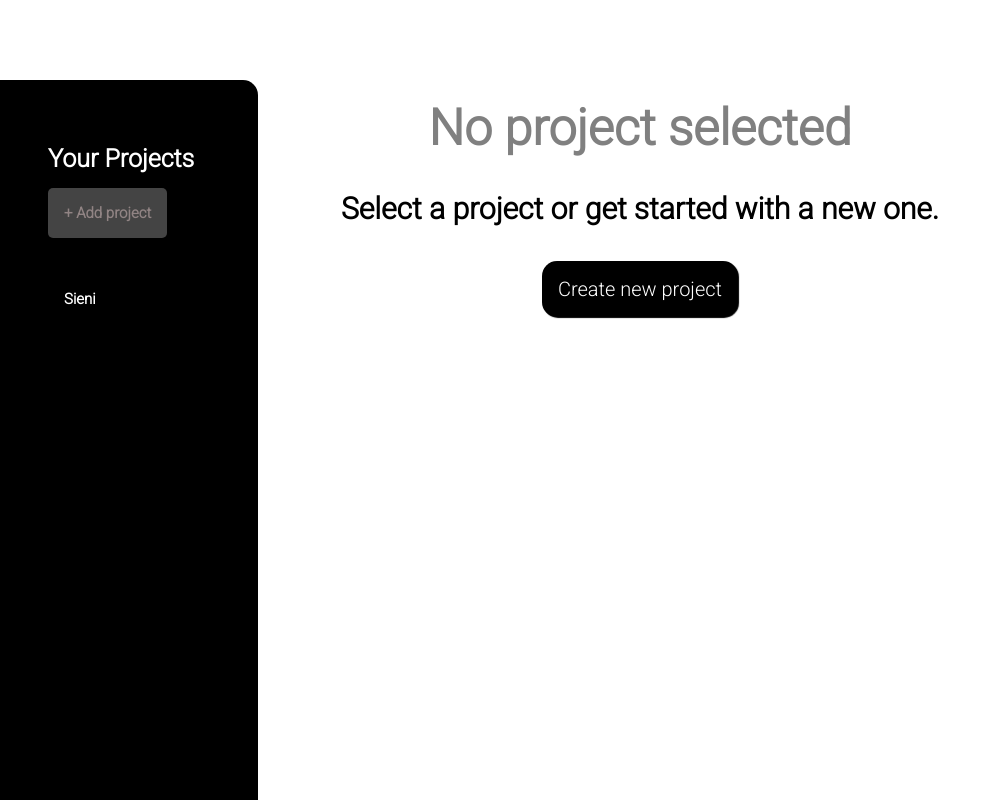
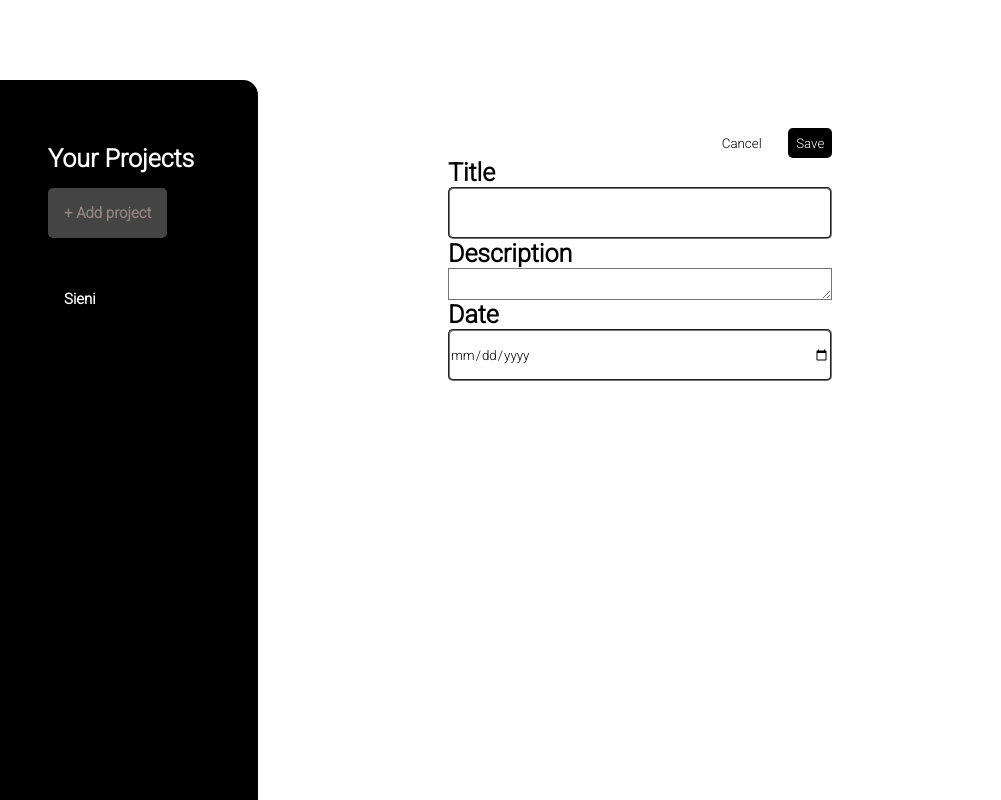
Before and after one commit to kankaanpaaverneri/Project-managment, a React (Vite) app: page / in a window 1280 px wide. Both pictures are taken after a click on the button "+ Add project". Shown: the whole page, without its empty margins (0-1001 px from the left). Built offline with nearby package versions, Linux system fonts and the light colour scheme.

Commit message:
Add new useState hook. Add logic for creating new Projects and adding them to the array.

```diff
--- a/src/App.jsx
+++ b/src/App.jsx
@@ -16,12 +16,32 @@ function App() {
   //Holds information about the current project that was selected (right now set to boolean)
   const [projectSelected, setProjectSelected] = useState(false);
 
-  function createNewProject(component) {
-    console.log("Create new project called from: ", component);
+  //If true displays createNewProject component
+  const [displayCreateNewProject, setDisplayCreateNewProject] = useState(false);
+
+  function createNewProject({ titleData, descriptionData, dateData }) {
+    //Create new project
+    setProjects(prevProjectsState => {
+      const updatedProjectsState = [...prevProjectsState];
+      updatedProjectsState.push({
+        title: titleData === "" ? "Ei nimeä" : titleData,
+        description: descriptionData === "" ? "Ei kuvausta" : descriptionData,
+        date: dateData,
+        id: updatedProjectsState[updatedProjectsState.length - 1].id + 1,
+      });
+      return updatedProjectsState;
+    });
+
+    setDisplayCreateNewProject(() => false)
+
+    //
   }
 
-  function displaySelectedProject(selectedProjectTitle) {
-    console.log("Project: ", selectedProjectTitle);
+  function displaySelectedProject(title, description, date, id) {
+    console.log("Project: ", title);
+    console.log("Description: ", description);
+    console.log("Date: ", date);
+    console.log("ID: ", id);
   }
 
   return (
@@ -29,10 +49,16 @@ function App() {
       <div className='app'>
         <Menu
           displaySelectedProject={displaySelectedProject}
-          createNewProject={createNewProject}
+          setDisplayCreateNewProject={setDisplayCreateNewProject}
           projects={projects}
         />
-        {projectSelected ? <CreateProject createNewProject={createNewProject} /> : <NoProjectSelected createNewProject={createNewProject} />}
+        {displayCreateNewProject ?
+          <CreateProject
+            createNewProject={createNewProject}
+            setDisplayCreateNewProject={setDisplayCreateNewProject}
+          /> :
+          <NoProjectSelected
+            setDisplayCreateNewProject={setDisplayCreateNewProject} />}
       </div>
     </>
   )
--- a/src/components/CreateProject.jsx
+++ b/src/components/CreateProject.jsx
@@ -1,25 +1,38 @@
+import { useRef } from "react";
 import "../index.css";
 
-const CreateProject = ({ setProjects }) => {
-    //Insert data to projects state array with setProjects function
+const CreateProject = ({ createNewProject, setDisplayCreateNewProject }) => {
 
+    //Refs for holding input values
+    const titleRef = useRef();
+    const descriptionRef = useRef();
+    const dateRef = useRef();
 
+    function getProjectData() {
+        const projectData = {
+            titleData: titleRef.current.value,
+            descriptionData: descriptionRef.current.value,
+            dateData: dateRef.current.value,
+        };
+
+        return projectData;
+    }
 
 
     return (<div className="create-project">
         <div className="option-buttons">
-            <button id="cancel">Cancel</button>
-            <button id="save">Save</button>
+            <button onClick={() => setDisplayCreateNewProject(false)} id="cancel">Cancel</button>
+            <button onClick={() => createNewProject(getProjectData())} id="save">Save</button>
         </div>
         <div className="input-fields">
             <label>Title </label>
-            <input type="text" />
+            <input ref={titleRef} type="text" />
 
             <label>Description </label>
-            <textarea />
+            <textarea ref={descriptionRef} />
 
             <label>Date </label>
-            <input type="date" />
+            <input ref={dateRef} type="date" />
         </div>
     </div>);
 }
--- a/src/components/Menu.jsx
+++ b/src/components/Menu.jsx
@@ -1,15 +1,15 @@
 import '../index.css';
 
-const Menu = ({ displaySelectedProject, createNewProject, projects }) => {
+const Menu = ({ displaySelectedProject, setDisplayCreateNewProject, projects }) => {
     return (
         <div className='menu'>
             <h1>Your Projects</h1>
-            <button onClick={() => createNewProject("Menu()")}>+ Add project</button>
+            <button onClick={() => setDisplayCreateNewProject(true)}>+ Add project</button>
             <div className='project-list'>
                 {projects.map(project => {
                     return <button
                         key={project.id}
-                        onClick={() => displaySelectedProject(project.title)}
+                        onClick={() => displaySelectedProject(project.title, project.description, project.date, project.id)}
                     >{project.title}</button>
                 })}
             </div>
--- a/src/components/NoProjectSelected.jsx
+++ b/src/components/NoProjectSelected.jsx
@@ -1,12 +1,12 @@
 import "../index.css";
 
 
-const NoProjectSelected = ({ createNewProject }) => {
+const NoProjectSelected = ({ setDisplayCreateNewProject }) => {
     return (
         <div className="no-project-selected">
             <h1>No project selected</h1>
             <h2>Select a project or get started with a new one.</h2>
-            <button onClick={() => createNewProject("NoProjectSelected()")}>Create new project</button>
+            <button onClick={() => setDisplayCreateNewProject(true)}>Create new project</button>
         </div>
     );
 }
```
